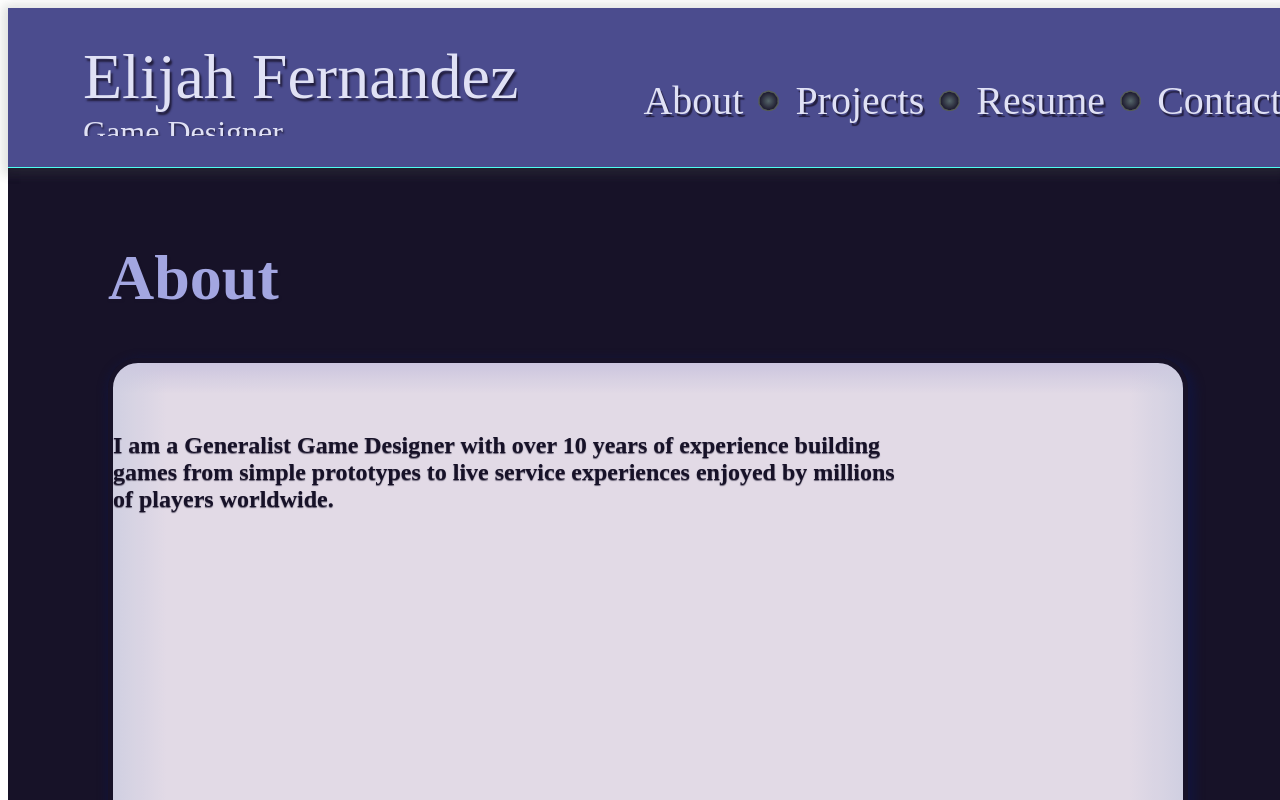
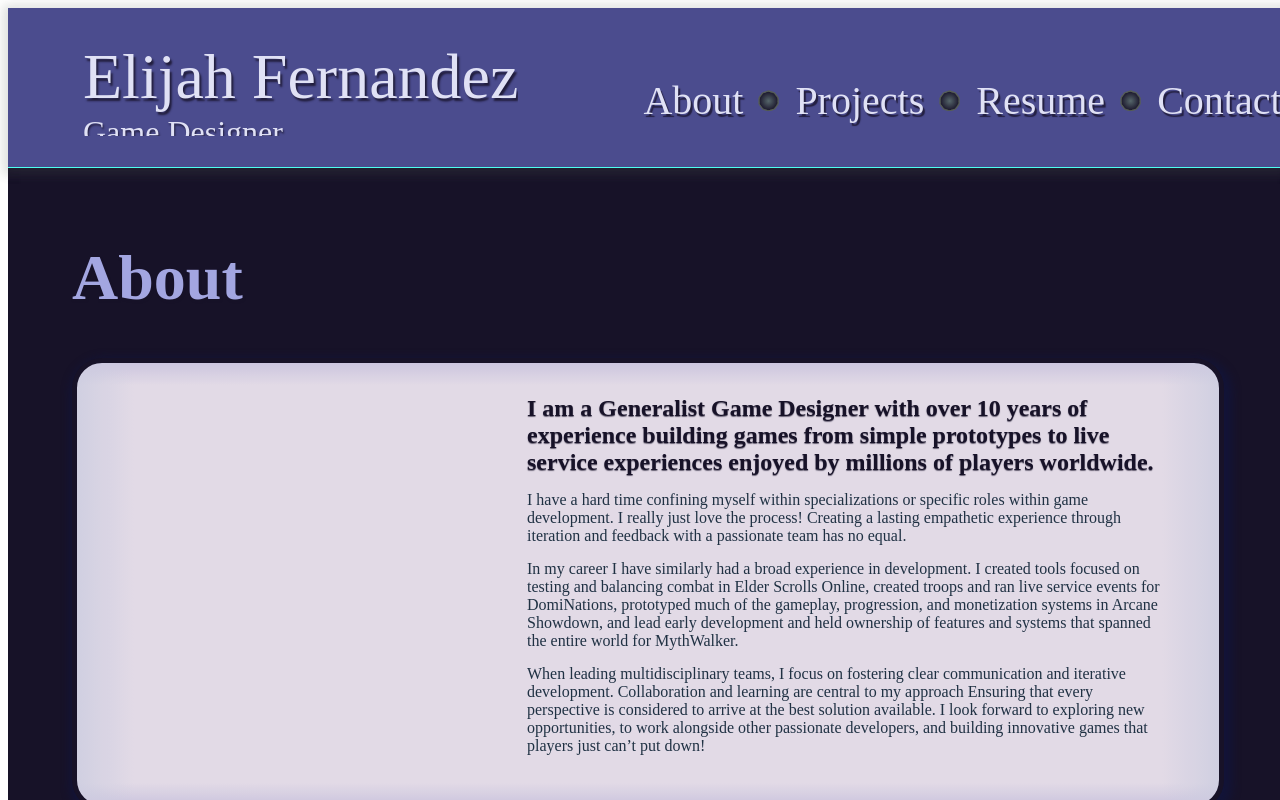
Before and after one commit to Elijahmon/Portfolio, a React (Vite) app: page / in a window 1280 px wide. Shown: the top 800 px of the page. Built offline with nearby package versions, Linux system fonts and the light colour scheme.

Commit message:
[EF] fix layout for about section

```diff
--- a/src/components/about.css
+++ /dev/null
@@ -1,50 +0,0 @@
-:root {
-  text-rendering: optimizeLegibility;
-  -webkit-font-smoothing: antialiased;
-  -moz-osx-font-smoothing: grayscale;
-
-  --bg: #171228;
-  --white: #E0E1F5;
-  --gold: #FFC933;
-  --highlight: #4EFFEF;
-  --press: #A3A6E1;
-  --BlueSlate: #56666B;
-  --M-Violet: #171228;
-  --Ebony: #596157;
-  --Shadow: #12143A;
-
-  font-family: Montserrat;
-}
-
-.about_panel
-{
-    width: 100%;
-    height: 625px;
-    position: 'relative';
-    opacity: 0.90;
-    background: linear-gradient(90deg, rgba(224, 225, 245, 0.80) 0%, rgba(224, 225, 245, 0) 5%, rgba(224, 225, 245, 0) 95%, rgba(224, 225, 245, 0.80) 100%), linear-gradient(180deg, var(--Lavender, rgba(224, 225, 245, 0.80)) 0%, rgba(224, 225, 245, 0) 5%, rgba(224, 225, 245, 0) 95%, var(--Lavender, rgba(224, 225, 245, 0.80)) 100%), var(--Lavender-Mist, #F8F0FB);
-    background-blend-mode: normal, multiply, normal;
-    box-shadow: 3px 5px 10px 5px var(--Shadow);
-    border-radius: 30px;
-    border: 5px solid #171228;
-}
-
-h1
-{
-  color: var(--Wisteria-Blue, #A3A6E1);
-  text-shadow: 1px 2px 2px rgba(23, 18, 40, 0.60);
-  font-size: 64px;
-  font-style: normal;
-  font-weight: 800;
-  line-height: normal;
-}
-
-.about_header
-{
-  color: var(--M-Violet);
-  text-shadow: 0 1px 1px rgba(23, 18, 40, 0.60);
-  font-size: 24px;
-  font-style: normal;
-  font-weight: 600;
-  line-height: normal;
-}
--- a/src/components/about.tsx
+++ /dev/null
@@ -1,21 +0,0 @@
-import "./about.css"
-
-function About()
-{
-    return (
-        <div style={{alignSelf: 'stretch', height: 725, position: 'relative', borderRadius: 30}}>
-            <h1 style={{display:'flex', flexDirection: 'column', justifyContent: 'center'}}>
-                About
-            </h1>
-            <div className="about_panel">
-                <div style={{width: '75%', top: 45, position: 'relative', alignItems: 'flex-end'}}>
-                    <p className="about_header">
-                        I am a Generalist Game Designer with over 10 years of experience building games from simple prototypes to live service experiences enjoyed by millions of players worldwide.
-                    </p>
-                </div>
-            </div>
-        </div>
-    );
-}
-
-export default About;
--- a/src/index.css
+++ b/src/index.css
@@ -28,7 +28,7 @@ body {
 {
   display: flex;
   width: 100%;
-  padding: 30px 100px 0px 100px;
+  padding: 30px 5% 0px 5%;
   flex-direction: column;
   align-items: center;
   gap: 150px;
--- a/src/pages/home.tsx
+++ b/src/pages/home.tsx
@@ -1,5 +1,5 @@
-import Header from "../components/header"
-import About from "../components/about"
+import Header from "../sections/header"
+import About from "../sections/about"
 
 
 function Home() {
--- /dev/null
+++ b/src/sections/about.css
@@ -0,0 +1,69 @@
+:root {
+  text-rendering: optimizeLegibility;
+  -webkit-font-smoothing: antialiased;
+  -moz-osx-font-smoothing: grayscale;
+
+  --bg: #171228;
+  --white: #E0E1F5;
+  --gold: #FFC933;
+  --highlight: #4EFFEF;
+  --press: #A3A6E1;
+  --BlueSlate: #56666B;
+  --M-Violet: #171228;
+  --Ebony: #596157;
+  --Shadow: #12143A;
+
+  font-family: Montserrat;
+}
+
+.about_panel
+{
+  width: 100%;
+  height: max-content;
+  position: relative;
+  opacity: 0.90;
+  background: linear-gradient(90deg, rgba(224, 225, 245, 0.80) 0%, rgba(224, 225, 245, 0) 5%, rgba(224, 225, 245, 0) 95%, rgba(224, 225, 245, 0.80) 100%), linear-gradient(180deg, var(--Lavender, rgba(224, 225, 245, 0.80)) 0%, rgba(224, 225, 245, 0) 5%, rgba(224, 225, 245, 0) 95%, var(--Lavender, rgba(224, 225, 245, 0.80)) 100%), var(--Lavender-Mist, #F8F0FB);
+  background-blend-mode: normal, multiply, normal;
+  box-shadow: 3px 5px 10px 5px var(--Shadow);
+  border-radius: 30px;
+  border: 5px solid #171228;
+}
+
+h1
+{
+  color: var(--Wisteria-Blue, #A3A6E1);
+  text-shadow: 1px 2px 2px rgba(23, 18, 40, 0.60);
+  font-size: 64px;
+  font-style: normal;
+  font-weight: 800;
+  line-height: normal;
+}
+
+.details
+{
+  margin: 32px 5% 50px 450px; /*top right bottom left */
+  height: 100%;
+  display: flex;
+  flex-direction: row;
+  justify-content: flex-end;
+
+}
+
+.about_header
+{
+  color: var(--M-Violet);
+  text-shadow: 0 1px 1px rgba(23, 18, 40, 0.60);
+  font-size: 24px;
+  font-style: normal;
+  font-weight: 600;
+  line-height: normal;
+
+}
+
+.about_text
+{
+  font-size: 20px;
+  font-style: normal;
+  font-weight: 500;
+  line-height: 35px;
+}
--- /dev/null
+++ b/src/sections/about.tsx
@@ -0,0 +1,32 @@
+import "./about.css"
+
+function About()
+{
+    return (
+        <div style={{alignSelf: 'stretch', height: 725, position: 'relative', borderRadius: 30}}>
+            <h1 style={{display:'flex', flexDirection: 'column', justifyContent: 'center'}}>
+                About
+            </h1>
+            <div className="about_panel">
+                <div className="details">
+                    <div style={{display: 'flex', flexDirection: "column", gap: 15}}>
+                        <div className="about_header">
+                            I am a Generalist Game Designer with over 10 years of experience building games from simple prototypes to live service experiences enjoyed by millions of players worldwide.
+                        </div>
+                        <div className="about_details">
+                            I have a hard time confining myself within specializations or specific roles within game development. I really just love the process! Creating a lasting empathetic experience through iteration and feedback with a passionate team has no equal.
+                        </div>
+                        <div className="about_details">
+                            In my career I have similarly had a broad experience in development. I created tools focused on testing and balancing combat in Elder Scrolls Online, created troops and ran live service events for DomiNations, prototyped much of the gameplay, progression, and monetization systems in Arcane Showdown, and lead early development and held ownership of features and systems that spanned the entire world for MythWalker.
+                        </div>
+                        <div className="about_details">
+                           When leading multidisciplinary teams, I focus on fostering clear communication and iterative development. Collaboration and learning are central to my approach Ensuring that every perspective is considered to arrive at the best solution available. I look forward to exploring new opportunities, to work alongside other passionate developers, and building innovative games that players just can’t put down!
+                        </div>
+                    </div>
+                </div>
+            </div>
+        </div>
+    );
+}
+
+export default About;
```
Also changed, not shown: src/sections/header.css (renamed from src/components/header.css), src/sections/header.tsx (renamed from src/components/header.tsx).
